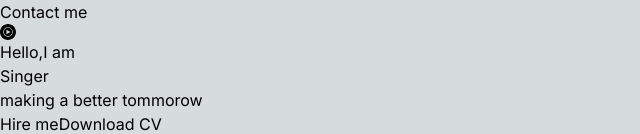
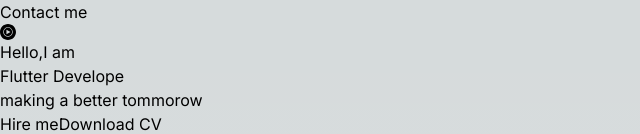
Before and after one commit to Sumit0071/portfolio, a Next.js app: page / in a window 1280 px wide. Shown: the part 140-274 px from the top of the page, without its empty margins (0-640 px from the left). Built offline with nearby package versions, Linux system fonts and the light colour scheme.

Commit message:
Update Hero.jsx
Flutter dev add

```diff
--- a/src/app/components/Hero.jsx
+++ b/src/app/components/Hero.jsx
@@ -33,7 +33,7 @@
                                     1000,
                                     'ML enthusiast',
                                     1000,
-                                    'Singer',
+                                    'Flutter Developer',
                                     1000,
                                     'I like to learn new stuffs!!',
                                     1000
```
